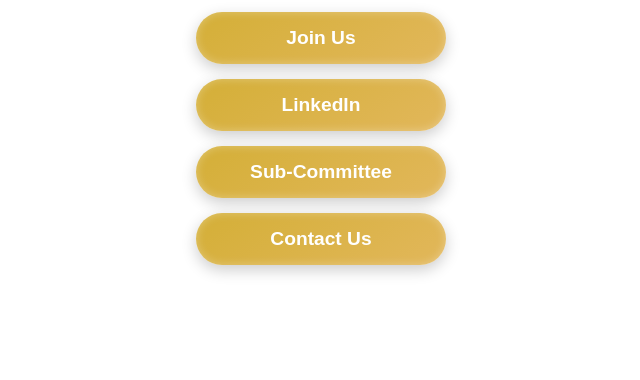
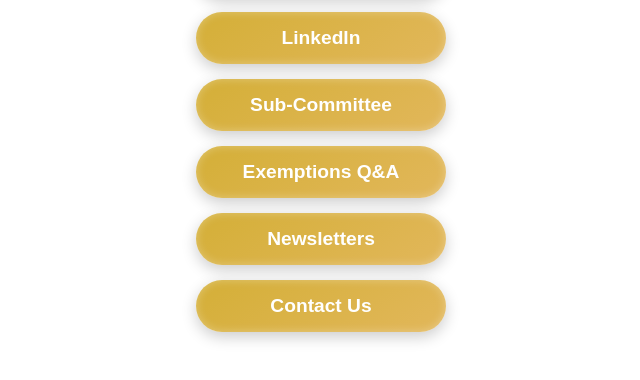
Before and after one commit to hwsas/SAS_Links, a plain HTML site: page index.html in a window 1280 px wide. Shown: the part 382-762 px from the top of the page, without its empty margins (319-959 px from the left). Drawn offline with Linux system fonts and the light colour scheme.

Commit message:
Update index.html
updates, Q&A form, Newsletter

```diff
--- a/index.html
+++ b/index.html
@@ -18,6 +18,8 @@
       <a href="https://forms.office.com/Pages/ResponsePage.aspx?id=8l9CbGVo30Kk245q9jSBPVvVKFNrvAZFstqWO7fNo51UQ09EMThQQllRR1lSODFWMEtUQlI2WVUzNy4u" class="button">Join Us</a>
       <a href="https://www.linkedin.com/company/hwsas/" class="button">LinkedIn</a>
       <a href="https://forms.office.com/e/LUkz8jZNQs" class="button">Sub-Committee</a>
+      <a href="https://forms.office.com/e/7hxHse306H" class="button">Exemptions Q&A</a>
+      <a href="NewsLetter.html" class="button">Newsletters</a>
       <a href="mailto:actuarial.society@hw.ac.uk" class="button">Contact Us</a>
     </div>
   </div>
```
